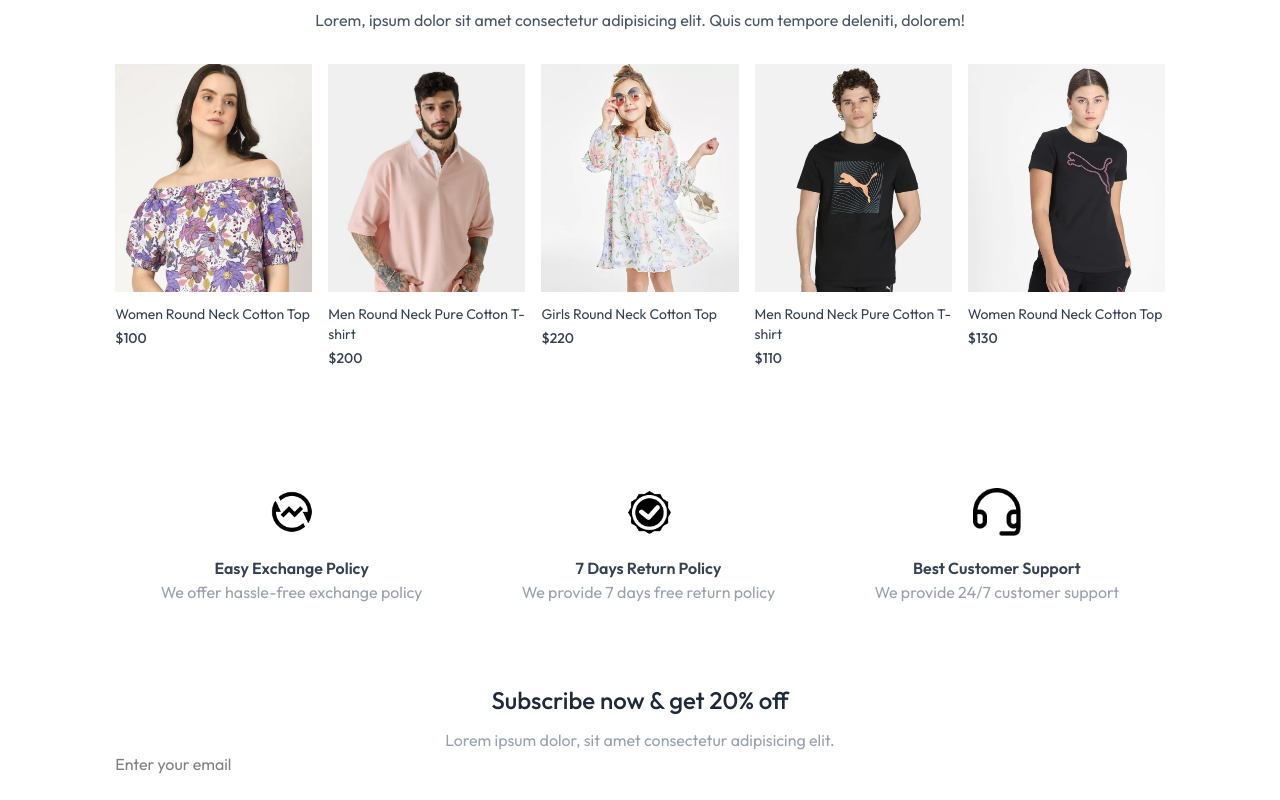
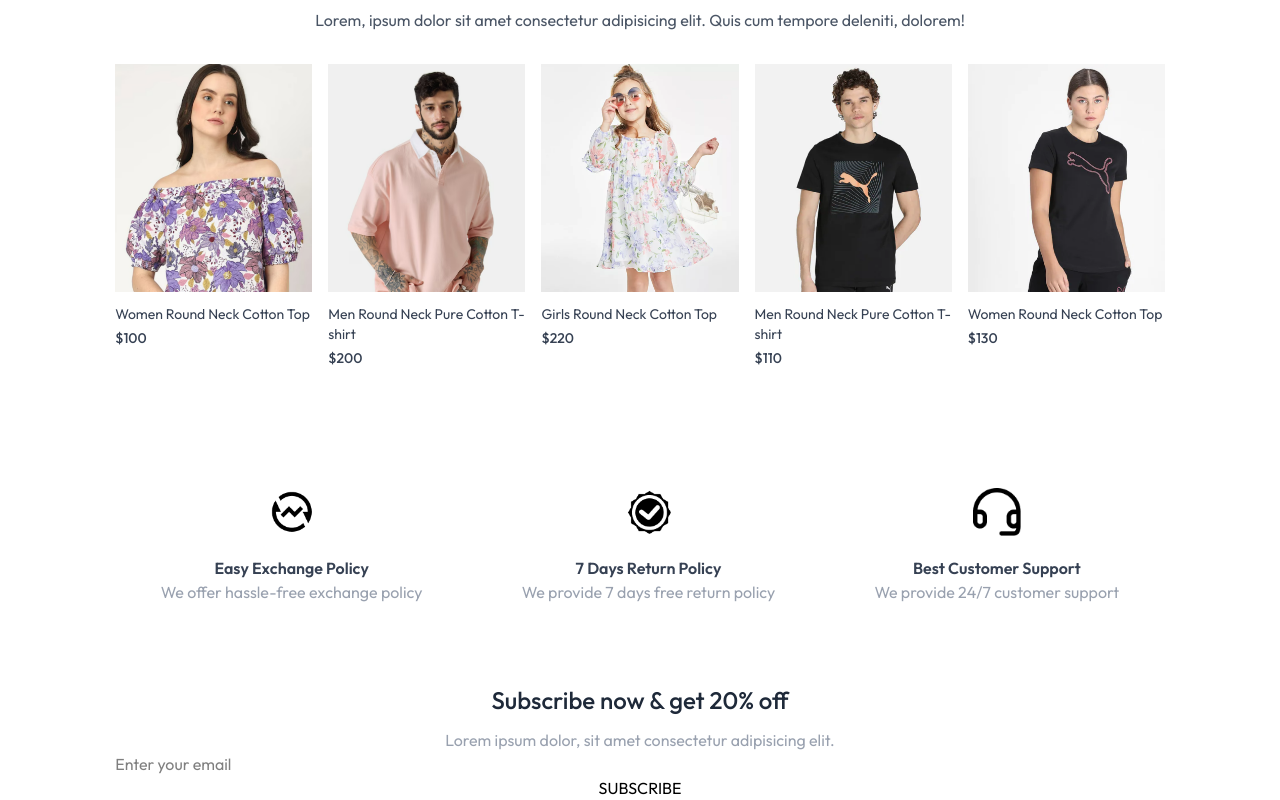
Before and after one commit to hellokristinafaye/clothing-ecommerce, a React (Vite) app: page / in a window 1280 px wide. Shown: the part 1445-2245 px from the top of the page. Before the commit the page ends 2221 px from the top, so only its background shows below. Built offline with nearby package versions, Linux system fonts and the light colour scheme.

Commit message:
Subscribe button added

```diff
--- a/src/components/NewsletterBox.jsx
+++ b/src/components/NewsletterBox.jsx
@@ -7,7 +7,8 @@ const NewsletterBox = () => {
           <p className="text-gray-400 mt-3">Lorem ipsum dolor, sit amet consectetur adipisicing elit.</p>
 
           <form className="">
-              <input type="email" placeholder="Enter your email" className="w-full sm:flex-1 outline-none" required/>
+              <input type="email" placeholder="Enter your email" className="w-full sm:flex-1 outline-none" required />
+              <button className="" type="submit">SUBSCRIBE</button>
           </form>
     </div >
   )
```
